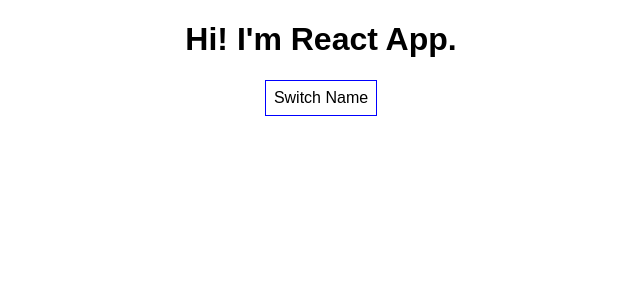
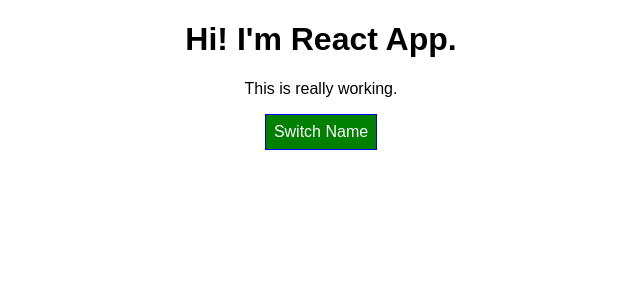
Before and after one commit to manishtrivedi994/react-project, a React (Create React App) app: page / in a window 1280 px wide. Shown: the top 300 px of the page, without its empty margins (319-959 px from the left). Built offline with nearby package versions, Linux system fonts and the light colour scheme.

Commit message:
adding and using Radium

```diff
--- a/package.json
+++ b/package.json
@@ -3,6 +3,7 @@
   "version": "0.1.0",
   "private": true,
   "dependencies": {
+    "radium": "^0.26.1",
     "react": "^17.0.1",
     "react-dom": "^17.0.1",
     "react-scripts": "1.1.5"
--- a/src/App.css
+++ b/src/App.css
@@ -1,3 +1,11 @@
 .App {
   text-align: center;
 }
+
+.red {
+  color: red;
+}
+
+.bold {
+  font-weight: bold;
+}
--- a/src/App.js
+++ b/src/App.js
@@ -1,5 +1,6 @@
 import React, { Component } from 'react';
 import './App.css';
+import Radium from 'radium';
 import Person from './Person/Person'
 
 class App extends Component {
@@ -50,11 +51,16 @@
   }
     render() {
       const style = {
-        backgroundColor: 'white',
+        backgroundColor: 'green',
+        color: 'white',
         font: 'inherit',
         border: '1px solid blue',
         padding: '8px',
-        cursor: 'pointer'
+        cursor: 'pointer',
+        ':hover': {
+          backgroundColor: 'lightgreen',
+          color: 'black'
+        }
       };
 
       let persons = null;
@@ -68,15 +74,30 @@
               age={person.age}
               key={person.id}
               changed={(event) => this.nameChangedHandler(event, person.id)}/>
-            })}
+            })
+            }
           </div>
+        );
+        style.backgroundColor= 'red';
+        style[':hover']= {
+          backgroundColor: 'salmon',
+          color: 'black'
+        }
+      }
 
-        );
-      }
+     let classes = [];
+     if(this.state.persons.length<=2) {
+       classes.push('red'); //classes = ['red'];
+     }
+     if(this.state.persons.length<=1) {
+       classes.push('bold'); //classes = ['red', 'bold'];
+
+     }
 
     return (
       <div className="App">
         <h1>Hi! I'm React App.</h1>
+        <p className={classes.join(' ')}>This is really working.</p>
         <button
         style={style}
         onClick={this.togglePersonsHandler}>Switch Name</button>
@@ -85,4 +106,4 @@
     );
     }
   }
-export default App;
+export default Radium(App);
--- a/src/Person/Person.js
+++ b/src/Person/Person.js
@@ -1,5 +1,6 @@
 import React from 'react';
 import './Person.css'
+import Radium from 'radium';
 
 const person = (props) => {
     return (
@@ -12,4 +13,4 @@
     )
 }
 
-export default person;
+export default Radium(person);
```
Also changed, not shown: 1 other file (tests, documents, lock files or other folders).
